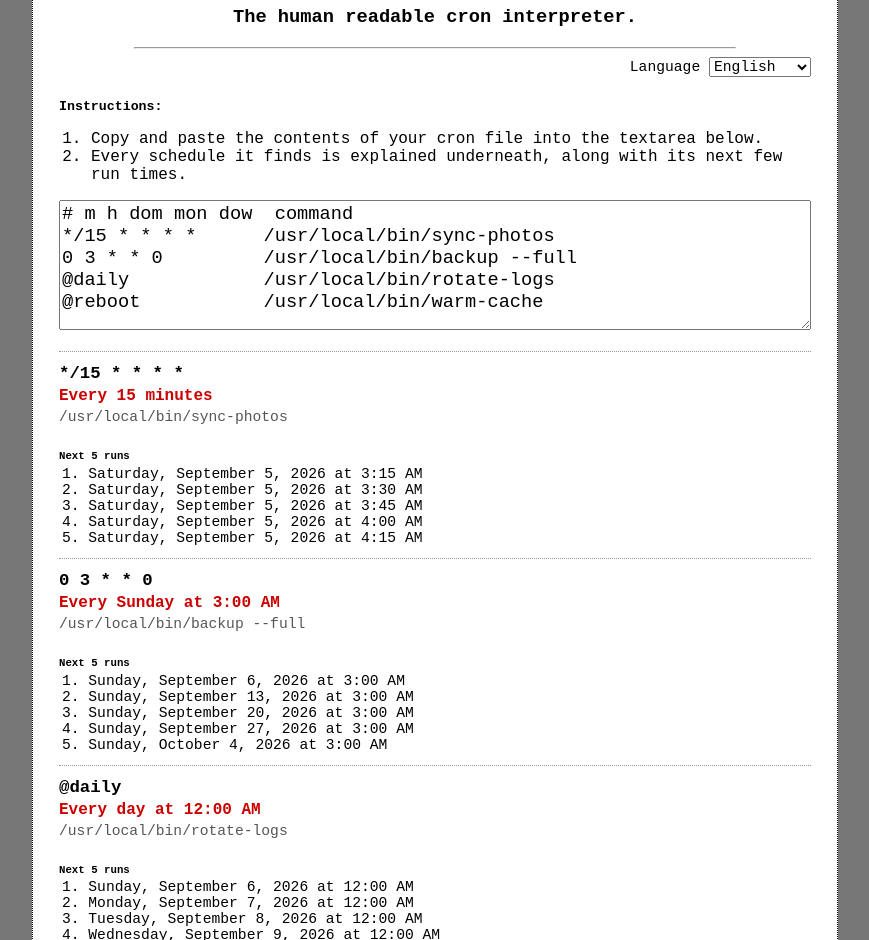
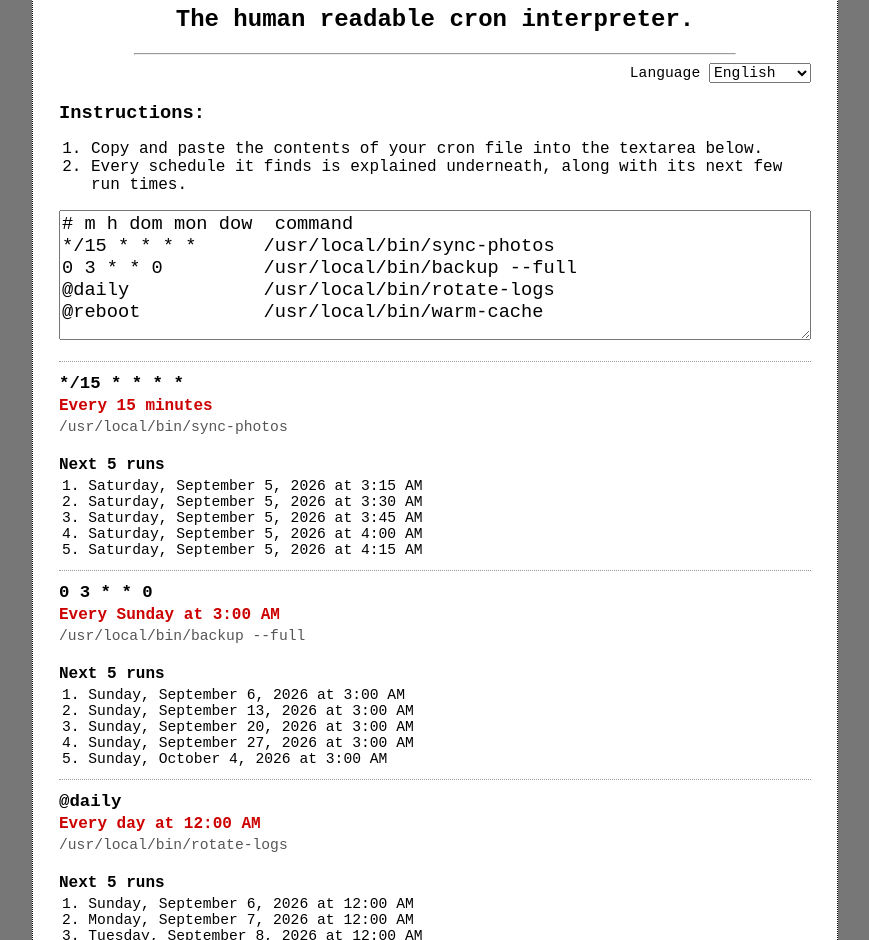
Before and after one commit to tagadvance/cron-h, a website with bundled scripts: page index.html in a window 1280 px wide. Shown: the part 97-1037 px from the top of the page, without its empty margins (205-1074 px from the left). Built offline with nearby package versions, Linux system fonts and the light colour scheme.

Commit message:
Fix what the browser audit found
A failed load of the translation bundle left a rejected promise memoised, so
every keystroke attached a fresh unhandled rejection. It is caught and
remembered as settled; the page is useful without it, since every recognized
schedule is translated locally either way.

reflect() rebuilt the query from the path alone, discarding the fragment and
any other parameter, and cleared ?e= whenever the input was not exactly one
schedule — so a reload silently threw the reader's work away. It now edits the
URL it was given. History updates are also debounced, because browsers
rate-limit them and Chrome warns after a few hundred.

Error text was the one place the page stopped speaking the reader's language,
and it leaked croner's internal class name and a doubled "Error:" prefix into
a box already labelled as an error. Errors now carry a reason the locales
translate, and keep the expression they came from.

#results updates on every keystroke and had no live region, so a screen reader
user got no announcement of the app's entire output. Heading levels no longer
skip from h1 to h3 to h5.

A malformed region such as "en-" or "fr-1" passed the language check and then
threw out of Intl; it now falls back to the bare language.

```diff
--- a/css/template.css
+++ b/css/template.css
@@ -5,12 +5,12 @@ body {
 }
 
 h1,
-h3 {
+h2 {
 	text-align: center;
 }
 
-h5,
-h6 {
+h3,
+h4 {
 	margin-bottom: 0px;
 }
 
--- a/index.html
+++ b/index.html
@@ -32,14 +32,14 @@
 		<div id="container">
 			<div id="content">
 				<h1>cron -h</h1>
-				<h3 id="tagline">The human readable cron interpreter.</h3>
+				<h2 id="tagline">The human readable cron interpreter.</h2>
 				<hr />
 				<div id="interpreter">
 					<div id="toolbar">
 						<label id="language-label" for="language">Language</label>
 						<select id="language"></select>
 					</div>
-					<h5 id="instructions-heading">Instructions:</h5>
+					<h3 id="instructions-heading">Instructions:</h3>
 					<ol id="instructions">
 						<li id="step1">
 							Copy and paste the contents of your cron file into the textarea below.
@@ -55,7 +55,7 @@
 0 3 * * 0         /usr/local/bin/backup --full
 @daily            /usr/local/bin/rotate-logs
 @reboot           /usr/local/bin/warm-cache</textarea>
-					<ul id="results"></ul>
+					<ul id="results" aria-live="polite" aria-atomic="false"></ul>
 					<p id="disclaimer">Run times are calculated in your browser, in your local time zone.</p>
 				</div>
 			</div>
--- a/js/cron-h.js
+++ b/js/cron-h.js
@@ -41,7 +41,7 @@ function renderEntry(entry, { ui, format }, timestamp) {
 		return item;
 	}
 
-	item.appendChild(element('h6', null, ui.nextRuns(entry.runs.length, format)));
+	item.appendChild(element('h4', null, ui.nextRuns(entry.runs.length, format)));
 	const list = element('ol', 'runs');
 	for (const run of entry.runs) {
 		list.appendChild(element('li', null, timestamp.format(run)));
@@ -50,10 +50,13 @@ function renderEntry(entry, { ui, format }, timestamp) {
 	return item;
 }
 
-function renderError(entry) {
+function renderError(entry, { ui }) {
 	const item = element('li', 'entry error');
-	item.appendChild(element('code', 'expression', entry.line.trim()));
-	item.appendChild(element('p', 'description', entry.message));
+	item.appendChild(element('code', 'expression', entry.expression ?? entry.line.trim()));
+	item.appendChild(element('p', 'description', ui[entry.reason]));
+	if (entry.command) {
+		item.appendChild(element('p', 'command', entry.command));
+	}
 	return item;
 }
 
@@ -65,7 +68,8 @@ function render(text, target, locale) {
 	);
 
 	retitle(entries, strings);
-	reflect(entries, locale);
+	lastEntries = entries;
+	scheduleUrlUpdate();
 
 	target.replaceChildren();
 	if (entries.length === 0) {
@@ -74,7 +78,7 @@ function render(text, target, locale) {
 	}
 	for (const entry of entries) {
 		target.appendChild(
-			entry.kind === 'error' ? renderError(entry) : renderEntry(entry, strings, timestamp),
+			entry.kind === 'error' ? renderError(entry, strings) : renderEntry(entry, strings, timestamp),
 		);
 	}
 }
@@ -96,6 +100,8 @@ const CHROME = {
 
 const description = document.querySelector('meta[name="description"]');
 
+let lastEntries = [];
+
 // A page showing exactly one schedule is worth a title and description of its
 // own: it is what a shared link previews as, and what a crawler reads. Open
 // Graph tags stay static, because the crawlers that read them do not run
@@ -108,19 +114,25 @@ function retitle(entries, strings) {
 
 // One schedule can be shared as a link; a whole crontab cannot, and should not
 // end up in somebody's browser history either.
+//
+// Anything else already in the URL is left alone. Rebuilding the query from
+// scratch dropped the fragment and every other parameter, and clearing `e` for
+// input that is not exactly one schedule meant a reload threw the reader's
+// work away.
 function reflect(entries, locale) {
 	const only = entries.length === 1 && entries[0].kind === 'entry' ? entries[0] : null;
-	const params = new URLSearchParams();
+	const url = new URL(location.href);
+
 	if (only) {
-		params.set('e', only.expression);
+		url.searchParams.set('e', only.expression);
 	}
-	if (locale !== 'en') {
-		params.set('lang', locale);
+	if (locale === 'en') {
+		url.searchParams.delete('lang');
+	} else {
+		url.searchParams.set('lang', locale);
 	}
 
-	const query = params.toString();
-	const url = query ? `${location.pathname}?${query}` : location.pathname;
-	if (url !== location.pathname + location.search) {
+	if (url.href !== location.href) {
 		history.replaceState(null, '', url);
 	}
 }
@@ -196,6 +208,14 @@ function update() {
 	}
 }
 
+// Browsers rate-limit history updates, and Chrome warns at a few hundred. The
+// rendering is cheap enough to run per keystroke; only the URL waits.
+let pendingUrl = null;
+function scheduleUrlUpdate() {
+	clearTimeout(pendingUrl);
+	pendingUrl = setTimeout(() => reflect(lastEntries, locale), 250);
+}
+
 crontab.addEventListener('input', update);
 language.addEventListener('change', () => {
 	locale = language.value;
--- a/js/crontab.js
+++ b/js/crontab.js
@@ -30,7 +30,7 @@ export function parseLine(line) {
 		};
 	}
 	if (fields.length < 5) {
-		return { kind: 'error', message: 'Expected five fields or an @nickname.' };
+		return { kind: 'error', reason: 'notASchedule' };
 	}
 	return {
 		kind: 'entry',
@@ -64,8 +64,12 @@ export function interpretLine(line, options) {
 			description: describe(parsed.expression, options),
 			runs: nextRuns(parsed.expression, options),
 		};
-	} catch (error) {
-		return { kind: 'error', message: error.message || String(error) };
+	} catch {
+		// cronstrue and croner both throw text meant for their own callers —
+		// a doubled "Error:" prefix, or an internal class name. The reader gets
+		// a reason in their own language instead, and the page keeps the
+		// expression itself, which is the part worth showing.
+		return { ...parsed, kind: 'error', reason: 'unreadable' };
 	}
 }
 
--- a/js/describe/fallback.js
+++ b/js/describe/fallback.js
@@ -17,11 +17,22 @@ export function translate(expression, code) {
 
 export const hasTranslations = () => translator !== cronstrue;
 
+/**
+ * Resolves once the translated fallback is available, and resolves rather than
+ * rejects if it never arrives — the page stays useful either way, because
+ * every recognized schedule is translated locally.
+ */
 export function loadTranslations() {
 	if (pending === null) {
-		pending = import('../vendor/cronstrue-i18n.js').then((module) => {
-			translator = module.default;
-		});
+		pending = import('../vendor/cronstrue-i18n.js')
+			.then((module) => {
+				translator = module.default;
+			})
+			.catch((error) => {
+				// Remembered as settled, not retried. A rejected promise kept here
+				// would attach a fresh unhandled rejection on every keystroke.
+				console.warn('cron-h: translated descriptions unavailable', error);
+			});
 	}
 	return pending;
 }
--- a/js/describe/index.js
+++ b/js/describe/index.js
@@ -28,9 +28,20 @@ function resolve(tag) {
 
 function formatFor(tag) {
 	if (!formats.has(tag)) {
-		formats.set(tag, createFormat(tag));
+		formats.set(tag, create(tag));
 	}
 	return formats.get(tag);
+}
+
+// Only the language subtag is checked against the locales we have, so a tag
+// like "en-" or "fr-1" gets this far and then throws inside Intl. A malformed
+// region is not worth an exception; drop to the bare language.
+function create(tag) {
+	try {
+		return createFormat(tag);
+	} catch {
+		return createFormat(tag.toLowerCase().split('-')[0]);
+	}
 }
 
 export function render(descriptor, tag = DEFAULT_LOCALE) {
--- a/js/describe/locales/en.js
+++ b/js/describe/locales/en.js
@@ -65,6 +65,8 @@ export default {
 		step1: 'Copy and paste the contents of your cron file into the textarea below.',
 		step2: 'Every schedule it finds is explained underneath, along with its next few run times.',
 		empty: 'Paste a crontab above to see what it does.',
+		notASchedule: 'Not a schedule: expected five fields separated by spaces, or an @nickname.',
+		unreadable: 'cron would not accept this line.',
 		language: 'Language',
 		nextRuns: (count, f) => `Next ${f.number(count)} runs`,
 		atStartup: 'Runs at system startup, so there is no next run to calculate.',
--- a/js/describe/locales/es.js
+++ b/js/describe/locales/es.js
@@ -49,6 +49,9 @@ export default {
 		step1: 'Copia y pega el contenido de tu archivo cron en el área de texto de abajo.',
 		step2: 'Cada programación que encuentre se explica debajo, junto con sus próximas ejecuciones.',
 		empty: 'Pega un crontab arriba para ver qué hace.',
+		notASchedule:
+			'No es una programación: se esperaban cinco campos separados por espacios, o un @alias.',
+		unreadable: 'cron no aceptaría esta línea.',
 		language: 'Idioma',
 		nextRuns: (count, f) => `Próximas ${f.number(count)} ejecuciones`,
 		atStartup:
--- a/js/describe/locales/fr.js
+++ b/js/describe/locales/fr.js
@@ -48,6 +48,9 @@ export default {
 		step1: 'Copiez et collez le contenu de votre fichier cron dans la zone de texte ci-dessous.',
 		step2: 'Chaque planification trouvée est expliquée en dessous, avec ses prochaines exécutions.',
 		empty: 'Collez un crontab ci-dessus pour voir ce qu’il fait.',
+		notASchedule:
+			'Ce n’est pas une planification : cinq champs séparés par des espaces, ou un @raccourci, sont attendus.',
+		unreadable: 'cron n’accepterait pas cette ligne.',
 		language: 'Langue',
 		nextRuns: (count, f) => `${f.number(count)} prochaines exécutions`,
 		atStartup:
--- a/js/describe/locales/ja.js
+++ b/js/describe/locales/ja.js
@@ -37,6 +37,8 @@ export default {
 		step1: 'cron ファイルの内容を下のテキストエリアに貼り付けてください。',
 		step2: '見つかったスケジュールごとに、意味と次回以降の実行時刻を下に表示します。',
 		empty: '上に crontab を貼り付けると、その内容を表示します。',
+		notASchedule: 'スケジュールではありません。空白区切りの5つのフィールドか @ 別名が必要です。',
+		unreadable: 'cron はこの行を受け付けません。',
 		language: '言語',
 		nextRuns: (count, f) => `次回以降の${f.number(count)}回の実行`,
 		atStartup: 'システム起動時に実行されるため、次回の実行時刻は計算できません。',
--- a/js/describe/locales/pt.js
+++ b/js/describe/locales/pt.js
@@ -58,6 +58,9 @@ export default {
 		step1: 'Copie e cole o conteúdo do seu arquivo cron na área de texto abaixo.',
 		step2: 'Cada agendamento encontrado é explicado abaixo, junto com as próximas execuções.',
 		empty: 'Cole um crontab acima para ver o que ele faz.',
+		notASchedule:
+			'Não é um agendamento: esperavam-se cinco campos separados por espaços, ou um @atalho.',
+		unreadable: 'o cron não aceitaria esta linha.',
 		language: 'Idioma',
 		nextRuns: (count, f) => `Próximas ${f.number(count)} execuções`,
 		atStartup: 'Executa ao iniciar o sistema, portanto não há próxima execução a calcular.',
--- a/js/describe/locales/ru.js
+++ b/js/describe/locales/ru.js
@@ -76,6 +76,9 @@ export default {
 		step1: 'Скопируйте и вставьте содержимое вашего cron-файла в поле ниже.',
 		step2: 'Каждое найденное расписание объясняется ниже вместе с ближайшими запусками.',
 		empty: 'Вставьте crontab выше, чтобы увидеть, что он делает.',
+		notASchedule:
+			'Это не расписание: ожидались пять полей, разделённых пробелами, или @псевдоним.',
+		unreadable: 'cron не принял бы эту строку.',
 		language: 'Язык',
 		nextRuns: (count, f) => `Следующие ${f.number(count)} ${f.plural(count, RUNS)}`,
 		atStartup: 'Запускается при старте системы, поэтому вычислить следующий запуск нельзя.',
--- a/js/describe/locales/zh.js
+++ b/js/describe/locales/zh.js
@@ -43,6 +43,8 @@ export default {
 		step1: '将 cron 文件的内容复制粘贴到下面的文本框中。',
 		step2: '每一条找到的计划任务都会在下方解释，并列出接下来的几次运行时间。',
 		empty: '在上方粘贴 crontab 即可查看其含义。',
+		notASchedule: '这不是一条计划任务：需要五个以空格分隔的字段，或一个 @别名。',
+		unreadable: 'cron 不会接受这一行。',
 		language: '语言',
 		nextRuns: (count, f) => `接下来 ${f.number(count)} 次运行`,
 		atStartup: '在系统启动时运行，因此没有下次运行时间可以计算。',
```
Also changed, not shown: test/crontab.test.js (+4 -2 lines), test/page.test.js (+41 -1 lines).
